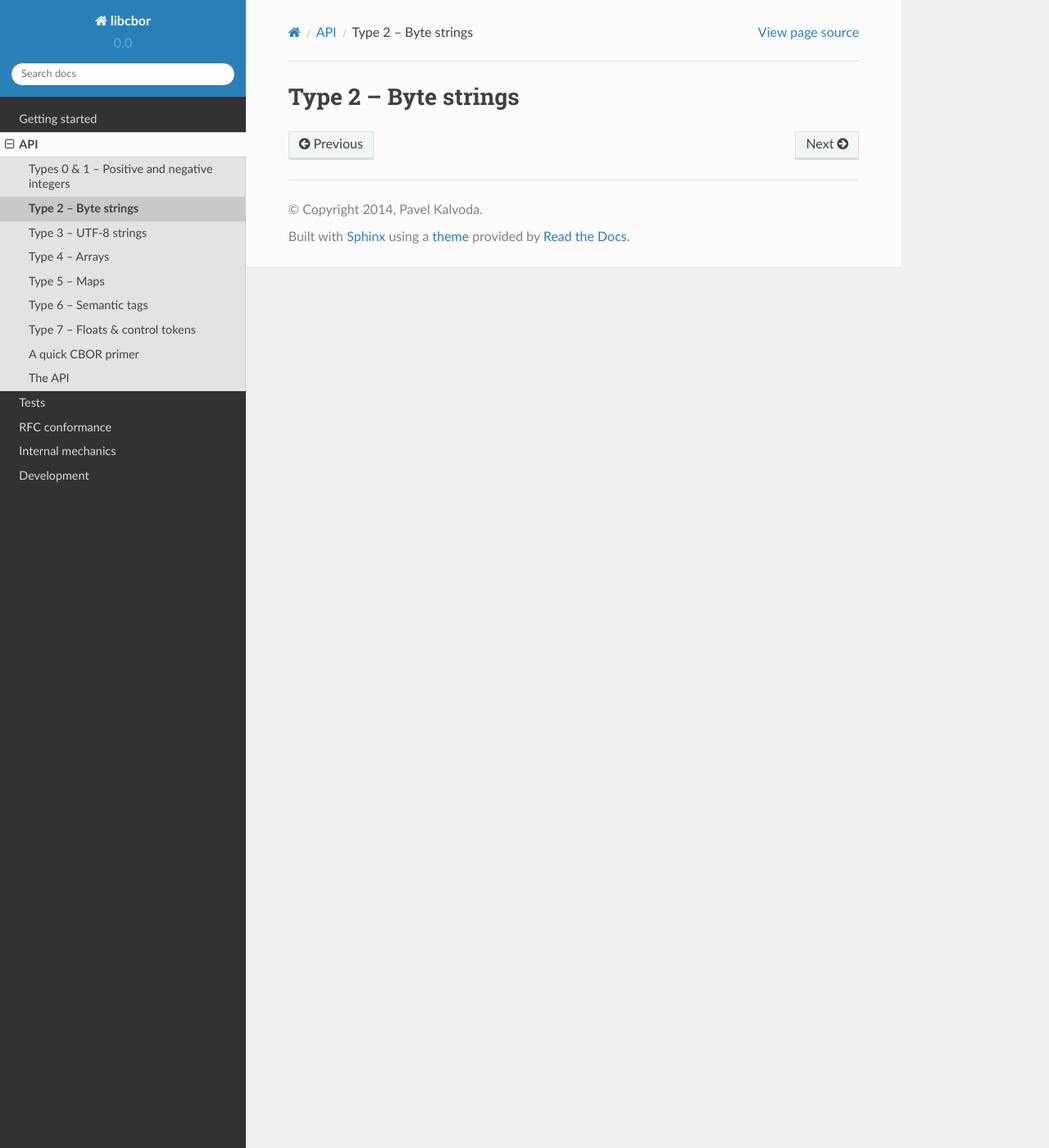
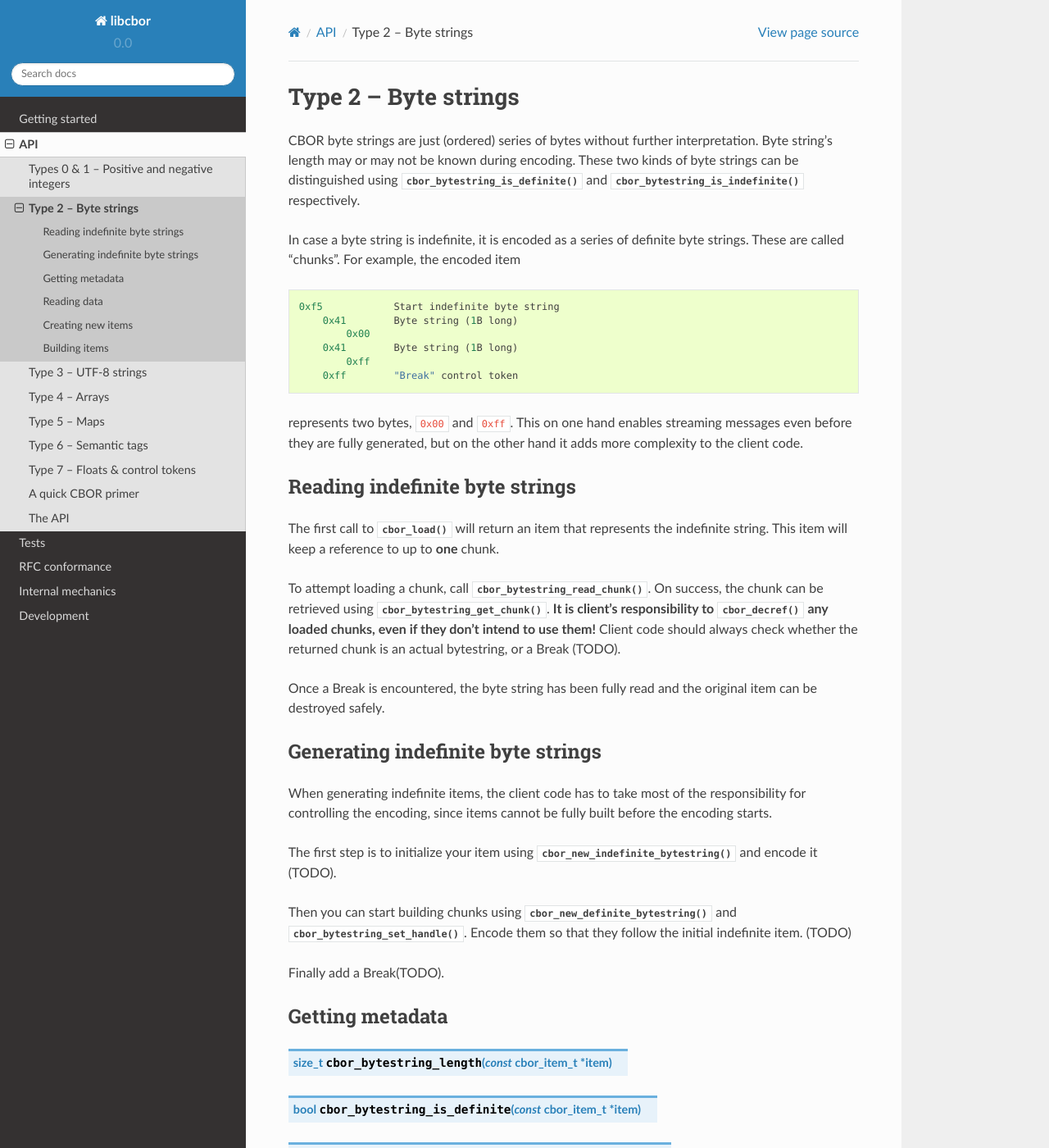
Before and after one commit to PJK/libcbor, a Sphinx documentation site: the page built from doc/source/api/type_2.rst, in a window 1280 px wide and 1400 px high. Shown: the whole window at 82% size. Built offline with Sphinx 7.4.7 and the Read the Docs theme 2.0.0, drawn with Linux system fonts in a browser that asks for light colours; some of the changed text lies outside the part shown.

Commit message:
Update type 2 docs + headers

```diff
--- a/doc/source/api/type_2.rst
+++ b/doc/source/api/type_2.rst
@@ -1,2 +1,70 @@
 Type 2 – Byte strings
 =============================
+
+CBOR byte strings are just (ordered) series of bytes without further interpretation. Byte string's length may or may not be known during encoding. These two kinds of byte strings can be distinguished using :func:`cbor_bytestring_is_definite` and :func:`cbor_bytestring_is_indefinite` respectively.
+
+In case a byte string is indefinite, it is encoded as a series of definite byte strings. These are called "chunks". For example, the encoded item
+
+::
+
+    0xf5	    Start indefinite byte string
+	0x41	    Byte string (1B long)
+	    0x00
+	0x41	    Byte string (1B long)
+	    0xff
+	0xff	    "Break" control token
+
+represents two bytes, ``0x00`` and ``0xff``. This on one hand enables streaming messages even before they are fully generated, but on the other hand it adds more complexity to the client code.
+
+Reading indefinite byte strings
+~~~~~~~~~~~~~~~~~~~~~~~~~~~~~~~~
+
+The first call to :func:`cbor_load` will return an item that represents the indefinite string. This item will keep a reference to up to **one** chunk.
+
+To attempt loading a chunk, call :func:`cbor_bytestring_read_chunk`. On success, the chunk can be retrieved using :func:`cbor_bytestring_get_chunk`. **It is client's responsibility to** :func:`cbor_decref` **any loaded chunks, even if they don't intend to use them!** Client code should always check whether the returned chunk is an actual bytestring, or a Break (TODO).
+
+Once a Break is encountered, the byte string has been fully read and the original item can be destroyed safely.
+
+Generating indefinite byte strings
+~~~~~~~~~~~~~~~~~~~~~~~~~~~~~~~~~~~
+
+When generating indefinite items, the client code has to take most of the responsibility for controlling the encoding, since items cannot be fully built before the encoding starts.
+
+The first step is to initialize your item using :func:`cbor_new_indefinite_bytestring` and encode it (TODO).
+
+Then you can start building chunks using :func:`cbor_new_definite_bytestring` and :func:`cbor_bytestring_set_handle`. Encode them so that they follow the initial indefinite item. (TODO)
+
+Finally add a Break(TODO).
+
+
+Getting metadata
+~~~~~~~~~~~~~~~~~
+
+.. function:: size_t cbor_bytestring_length(const cbor_item_t * item)
+
+.. function:: bool cbor_bytestring_is_definite(const cbor_item_t * item)
+.. function:: bool cbor_bytestring_is_indefinite(const cbor_item_t * item)
+
+Reading data
+~~~~~~~~~~~~~
+
+.. function:: unsigned char * cbor_bytestring_handle(const cbor_item_t * item)
+
+	Returns a pointer to a contiguous area of memory containing :func:`cbor_bytestring_length` bytes.
+
+.. function:: cbor_item_t * cbor_bytestring_get_chunk(const cbor_item_t * item)
+
+	Returns the current chunk. Indefinite byte strings only.
+
+.. function:: void cbor_bytestring_read_chunk(cbor_item_t * item, const unsigned char * source, size_t source_size, struct cbor_load_result * result)
+
+	Loads next chunk. Indefinite byte strings only.
+
+Creating new items
+~~~~~~~~~~~~~~~~~~~~~~~~~~~~~~~~~~~
+.. function:: cbor_item_t * cbor_new_definite_bytestring()
+.. function:: cbor_item_t * cbor_new_indefinite_bytestring()
+
+Building items
+~~~~~~~~~~~~~~~~~~~~~~~~~~~~~~~~~~~
+.. function:: void cbor_bytestring_set_handle(cbor_item_t * item, unsigned char * data, size_t length)
```
Also changed, not shown: doc/source/api.rst (+37 -0 lines), 2 other files.
